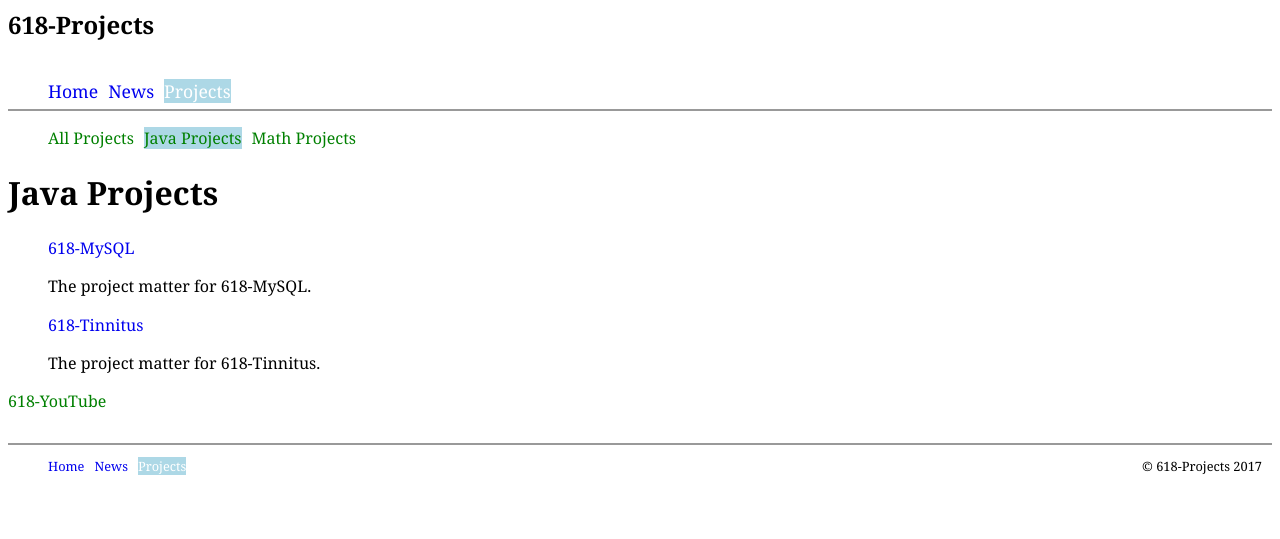
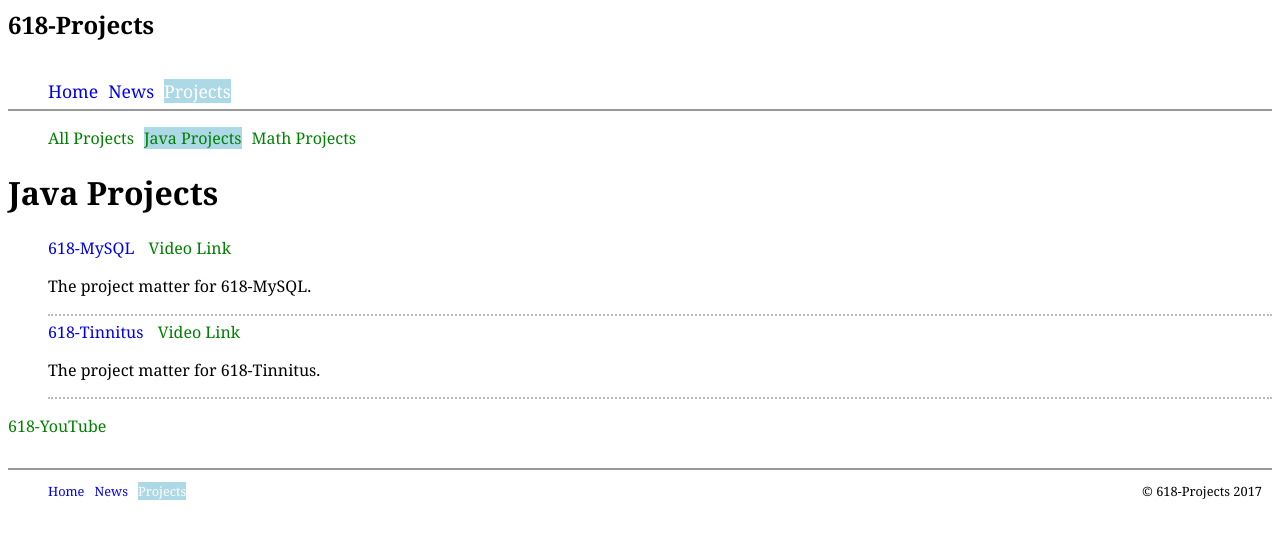
Before and after one commit to 618phi/Projects, a Jekyll site: the page built from Projects/JavaProjects/index.html, in a window 1280 px wide. Shown: the top 539 px of the page. Built offline with Jekyll 4.4.1, drawn with Linux system fonts in a browser that asks for light colours.

Commit message:
added stuff 2

```diff
--- a/Projects/JavaProjects/index.html
+++ b/Projects/JavaProjects/index.html
@@ -6,6 +6,7 @@
     Java Projects
 </h1>
 
+<div>
     <ul>
         {% for p in site.data.plist %}
         {% if p.type == 'java' %}
@@ -13,8 +14,12 @@
             <a href="{{site.baseurl}}/Projects//{{p.folder}}">
                 {{p.title}}
             </a>
+            <a href="{{p.source}}" target='blank' style='color: green; padding-left: 10px;'>
+                Video Link
+            </a>
             {{p.content | markdownify}}
         </li>
         {% endif %}
         {% endfor %}
     </ul>
+</div>
--- a/Projects/MathProjects/index.html
+++ b/Projects/MathProjects/index.html
@@ -6,6 +6,7 @@
     Math Projects
 </h1>
 
+<div>
     <ul>
         {% for p in site.data.plist %}
         {% if p.type == 'math' %}
@@ -13,8 +14,12 @@
             <a href="{{site.baseurl}}/Projects//{{p.folder}}">
                 {{p.title}}
             </a>
+            <a href="{{p.source}}" target='blank' style='color: green; padding-left: 10px;'>
+                Video Link
+            </a>
             {{p.content | markdownify}}
         </li>
         {% endif %}
         {% endfor %}
     </ul>
+</div>
```
Also changed, not shown: 2 other files. Lines whose indentation alone changed are shown as unchanged.
